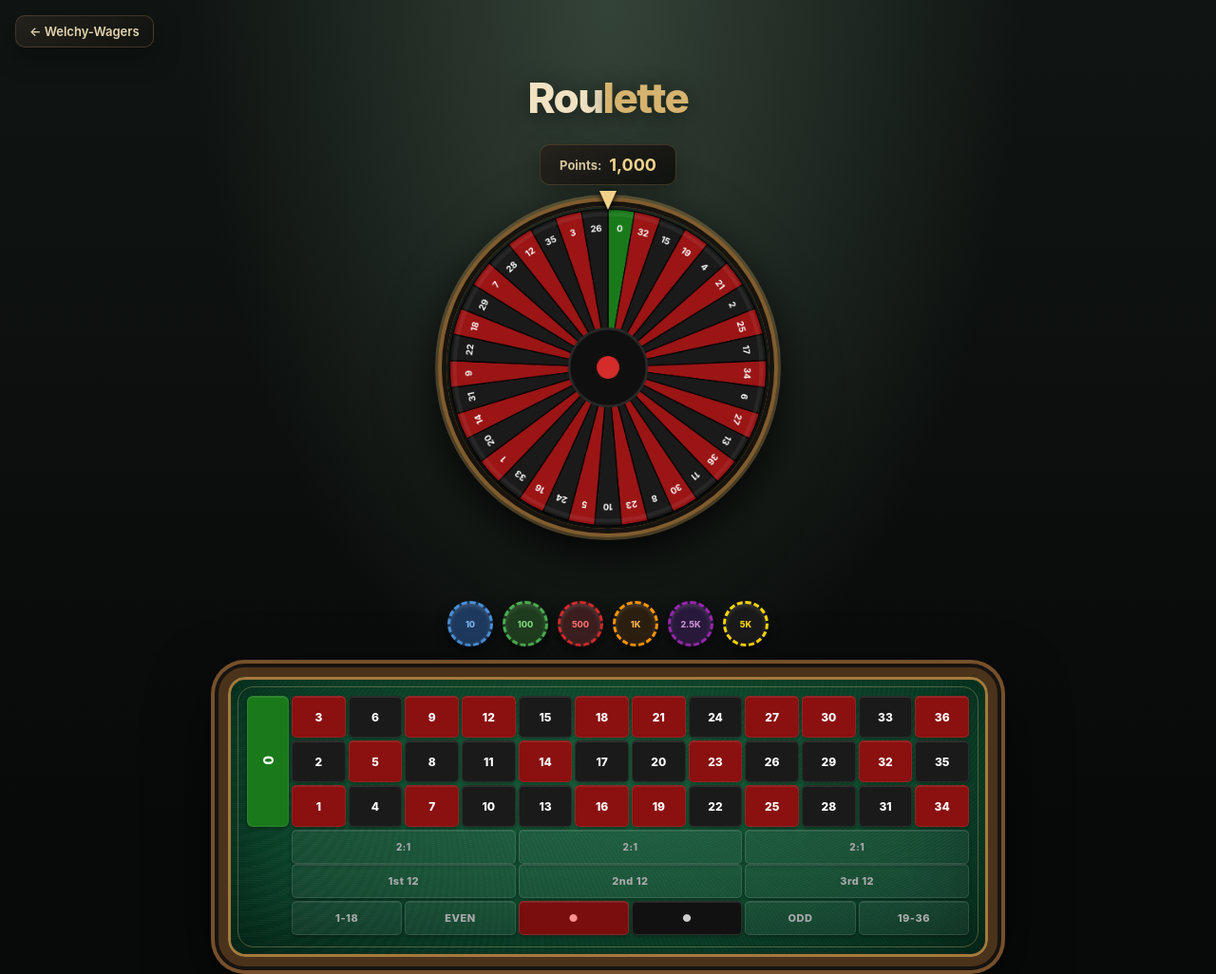
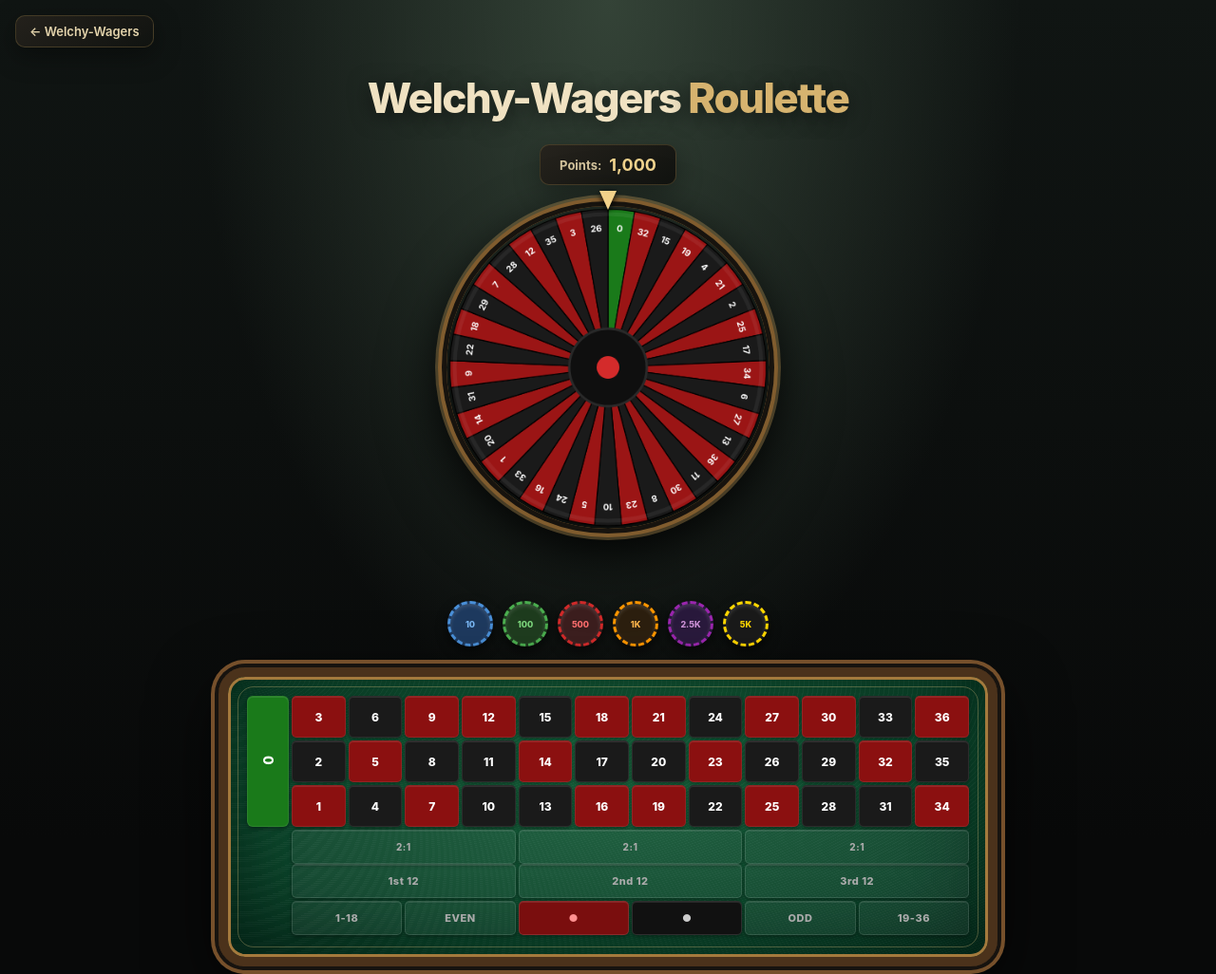
Before and after one commit to welch-fun/welch-fun.github.io, a plain HTML site: page roulette.html in a window 1280 px wide. Shown: the top 1026 px of the page at 95% size. Drawn offline with Linux system fonts and the light colour scheme.

Commit message:
Add Welchy-Wagers identity to Roulette heading

```diff
--- a/roulette.html
+++ b/roulette.html
@@ -297,7 +297,7 @@ button:focus-visible,.chip:focus-visible,#home-btn:focus-visible{outline:3px sol
 <a id="home-btn" href="index.html">&#8592; Welchy-Wagers</a>
 
 <div id="page">
-  <h1>Rou<span>lette</span></h1>
+  <h1>Welchy-Wagers <span>Roulette</span></h1>
 
   <div id="points-bar">Points: <strong id="points-display">1,000</strong></div>
 
```
